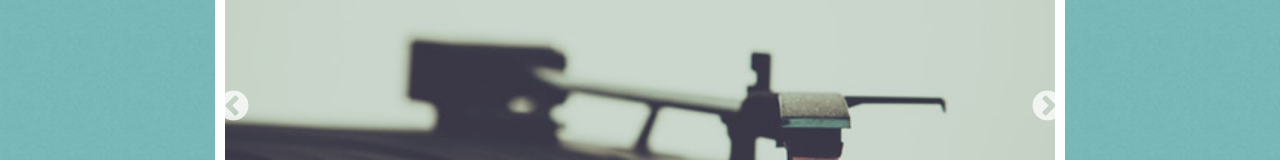
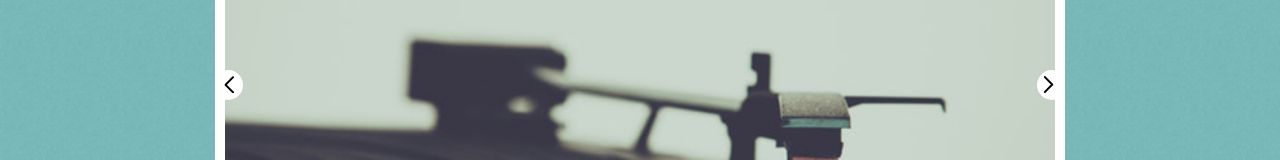
Before and after one commit to paweldolinski/retro, a React (Create React App) app: page / in a window 1280 px wide. Shown: the part 594-754 px from the top of the page. Built offline with nearby package versions, Linux system fonts and the light colour scheme.

Commit message:
slider arrows customised

```diff
--- a/src/components/SliderSection.js
+++ b/src/components/SliderSection.js
@@ -6,7 +6,21 @@ class SliderSection extends Component {
     super(props);
     this.state = {};
   }
+  next = () => {
+    this.slider.slickNext();
+  };
+  previous = () => {
+    this.slider.slickPrev();
+  };
+
   render() {
+    const settings = {
+      dots: false,
+      arrows: false,
+      infinite: true,
+      slidesToShow: 1,
+      slidesToScroll: 1
+    };
     return (
       <section className="sliderSection section">
         <div className="container">
@@ -24,7 +38,7 @@ class SliderSection extends Component {
           </div>
           <div className="sliderSection__box">
             <div className="sliderSection__slider-wrapper">
-              <Slider>
+              <Slider ref={c => (this.slider = c)} {...settings}>
                 <div className="sliderSection__slider-item">
                   <img
                     src={require("../assets/img/slider/img1.png")}
@@ -44,6 +58,15 @@ class SliderSection extends Component {
                   />
                 </div>
               </Slider>
+              <div
+                className="sliderSection__prev-button"
+                onClick={this.previous}
+              >
+                <img src={require("../assets/img/left-thin-chevron.png")} />
+              </div>
+              <div className="sliderSection__next-button" onClick={this.next}>
+                <img src={require("../assets/img/right-thin-chevron.png")} />
+              </div>
               <h2>KODAK CAMERA</h2>
             </div>
           </div>
--- a/src/sass/components/portfolio.scss
+++ b/src/sass/components/portfolio.scss
@@ -85,19 +85,20 @@
         margin: 5px;
         padding: 5px;
 
-        @media (max-width:1000px) {
-            width: 20%
+        @media screen and (max-width: 1200px) {
+            width: 22%;
+            height: 230px;
         }
 
-        @media (max-width:900px) {
+        @media screen and (max-width:1000px) {
             width: 40%
         }
 
-        @media (max-width:600px) {
+        @media screen and (max-width:600px) {
             width: 45%
         }
 
-        @media (max-width:550px) {
+        @media screen and (max-width:550px) {
             width: 75%
         }
     }
--- a/src/sass/components/sliderSection.scss
+++ b/src/sass/components/sliderSection.scss
@@ -30,14 +30,47 @@
         color: #383a3c;
         text-align: center;
         max-width: 830px;
+        position: relative;
+        overflow: hidden;
 
 
         @media (max-width:900px) {
-            width: 400px
+            width: 400px;
         }
 
         @media (max-width:460px) {
-            width: 270px
+            width: 270px;
+        }
+    }
+
+    &__next-button,
+    &__prev-button {
+        width: 30px;
+        height: 30px;
+        background: #fff;
+        border-radius: 50%;
+        position: absolute;
+        display: flex;
+        align-items: center;
+    }
+
+    &__next-button {
+        right: -2px;
+        top: 40%;
+
+        img {
+            width: 55%;
+            margin-left: 3px;
+        }
+    }
+
+    &__prev-button {
+        left: -2px;
+        top: 40%;
+
+        img {
+            width: 55%;
+            margin-left: 8px;
         }
     }
 }
@@ -47,17 +80,3 @@
         width: 100%;
     }
 }
-
-.slick-prev:before,
-.slick-next:before {
-    font-size: 35px;
-}
-
-.slick-next {
-    right: 5px;
-}
-
-.slick-prev {
-    left: -9px;
-    z-index: 100;
-}
```
